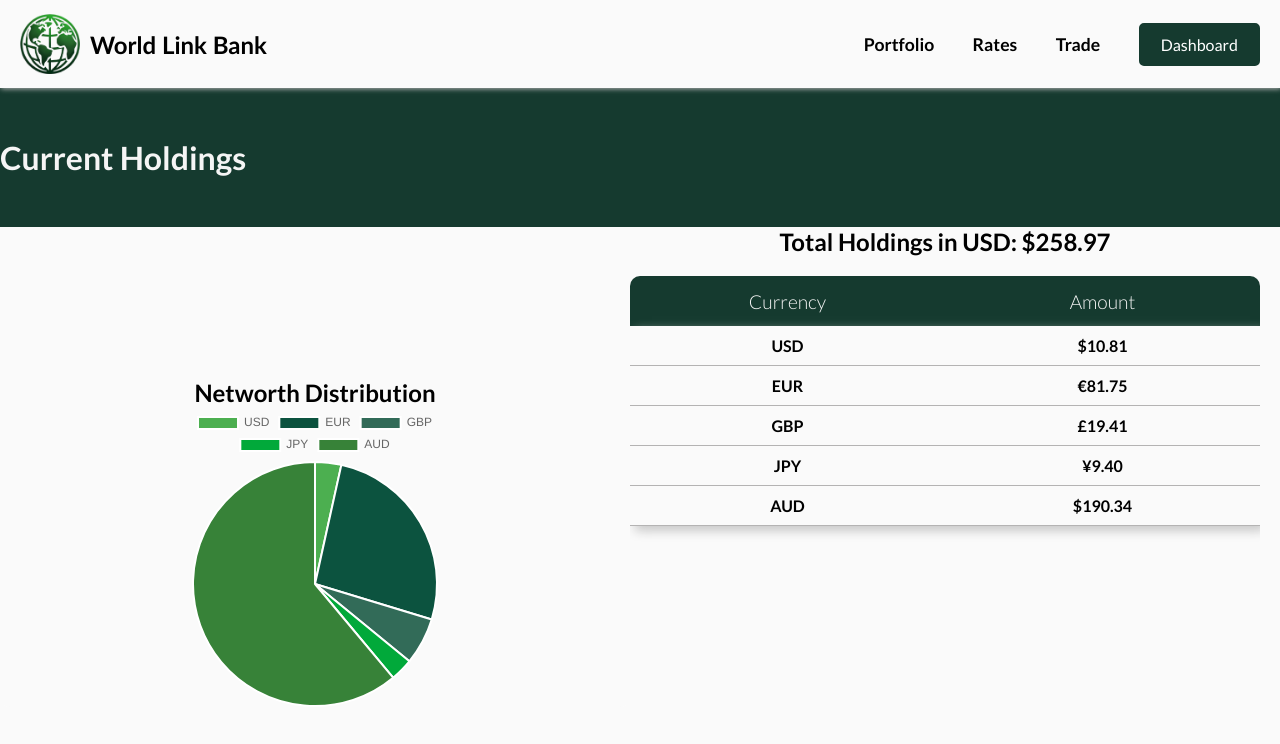
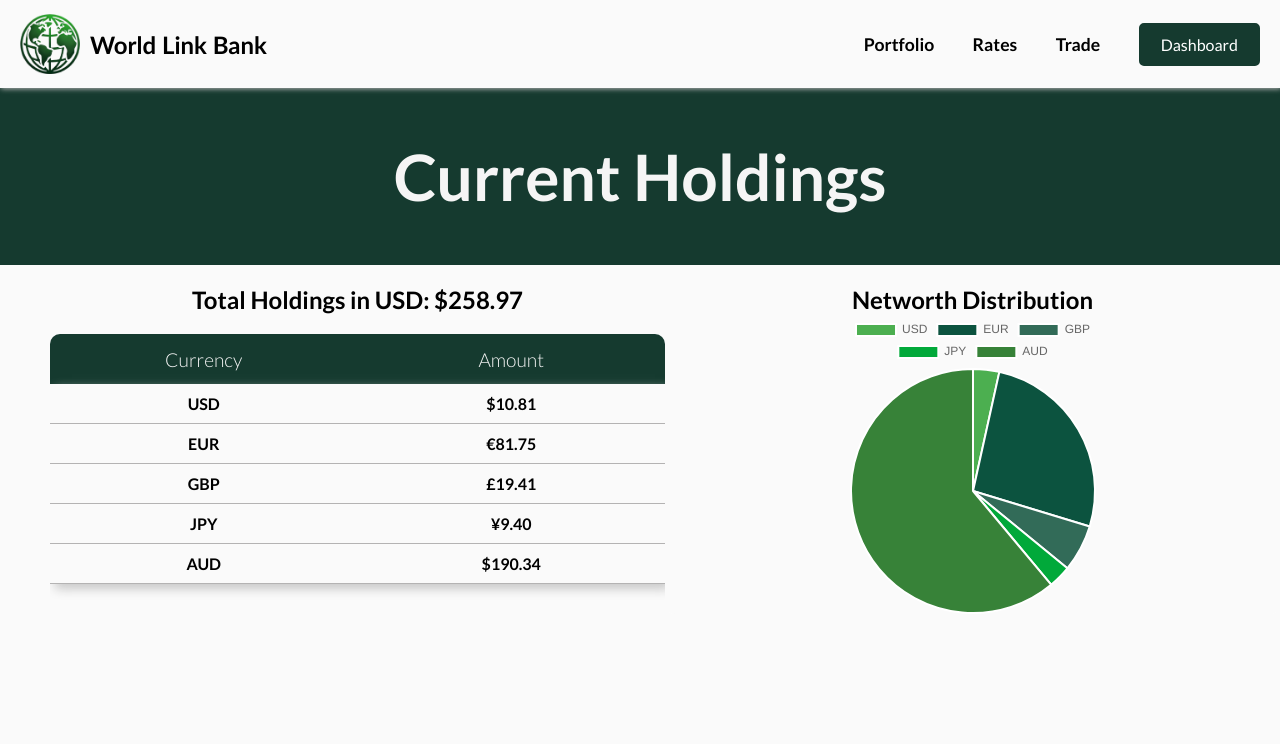
Before and after one commit to jjdubski/WorldLinkBank, a React (Vite) app in the folder northern-hack/: page /portfolio in a window 1280 px wide. Shown: the top 744 px of the page. Built offline with nearby package versions, Linux system fonts and the light colour scheme.

Commit message:
fixed portfolio page

```diff
--- a/northern-hack/src/components/networth/networth.css
+++ b/northern-hack/src/components/networth/networth.css
@@ -9,8 +9,9 @@
     display: flex;
     flex-direction: row;
     width: 100%;
-    justify-content: center;
-    align-items: center;
+    margin-top: 20px;
+    /* justify-content: center;
+    align-items: center; */
 }
 
 .graph-cont{
@@ -31,6 +32,6 @@
     display: flex;
     align-items: center;
     justify-content: start;
-    margin: 0 20px 30px 0;
+    margin: 0 0 30px 50px;
     padding: 0;
 }
--- a/northern-hack/src/components/networth/networth.jsx
+++ b/northern-hack/src/components/networth/networth.jsx
@@ -6,8 +6,8 @@ import NetworthList from "./networthList";
 const Networth = () => {
     return (
         <div className='networth'>
+            <NetworthList/>
             <NetworthGraph/>
-            <NetworthList/>
         </div>
     )
 }
--- a/northern-hack/src/pages/portfolio/portfolio.css
+++ b/northern-hack/src/pages/portfolio/portfolio.css
@@ -1,4 +1,7 @@
 h1 {
+    font-weight: 600;
+    font-size: 4rem;
+    text-align: center;
     color: var(--white);
     background-color: var(--dark-green);
     padding: 50px 0;
```
Also changed, not shown: northern-hack/vercel.json.
